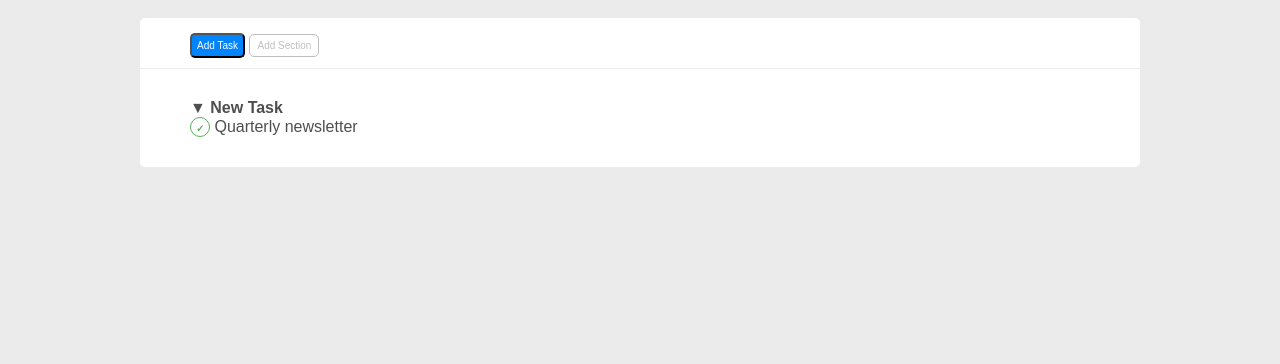
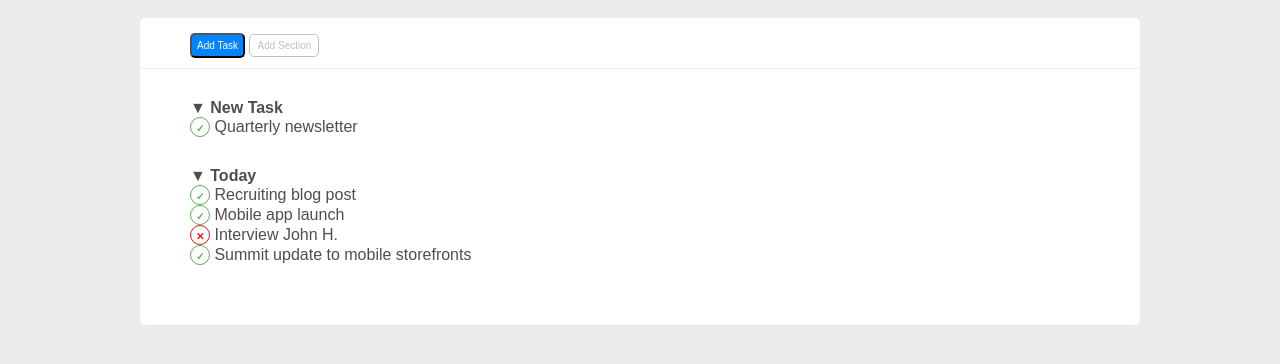
Before and after one commit to MarinaLasorsa/html-css-toboolist, a plain HTML site: page index.html in a window 1280 px wide. Shown: the part 82-446 px from the top of the page. Drawn offline with Linux system fonts and the light colour scheme.

Commit message:
ADD: today list

```diff
--- a/css/style.css
+++ b/css/style.css
@@ -76,7 +76,7 @@ body {
     border: 1px solid;
     width: 20px;
     height: 20px;
-    padding:5px;
+    padding: 5px;
     border-radius: 50%;
     display: inline-block;
     text-align: center;
@@ -87,3 +87,12 @@ body {
     border-color: rgb(87, 178, 87);
     color: rgb(87, 178, 87);
 }
+
+.mark-red {
+    border-color: rgb(235, 18, 18);
+    color: rgb(235, 18, 18);
+}
+
+.list-margin {
+    margin-bottom:30px;
+}
--- a/index.html
+++ b/index.html
@@ -20,7 +20,7 @@
         </div>
         <div class="container list-box">
             <!--new task list-->
-            <section>
+            <section class="list-margin">
                 <h4>&#9660; New Task</h4>
                 <ul>
                     <li>
@@ -29,8 +29,19 @@
                 </ul>
             </section>
             <!--today list-->
-            <section>
-
+            <section class="list-margin">
+                <h4>&#9660; Today</h4>
+                <ul>
+                    <li>
+                        <span class="checkmark mark-green"><strong>&check;</strong></span> Recruiting blog post
+                    </li>
+                    <li><span class="checkmark mark-green"><strong>&check;</strong></span> Mobile app launch
+                    </li>
+                    <li><span class="checkmark mark-red"><strong>&#10005;</strong></span> Interview John H.
+                    </li>
+                    <li><span class="checkmark mark-green"><strong>&check;</strong></span> Summit update to mobile storefronts
+                    </li>
+                </ul>
 
             </section>
             <!--upcoming list-->
```
